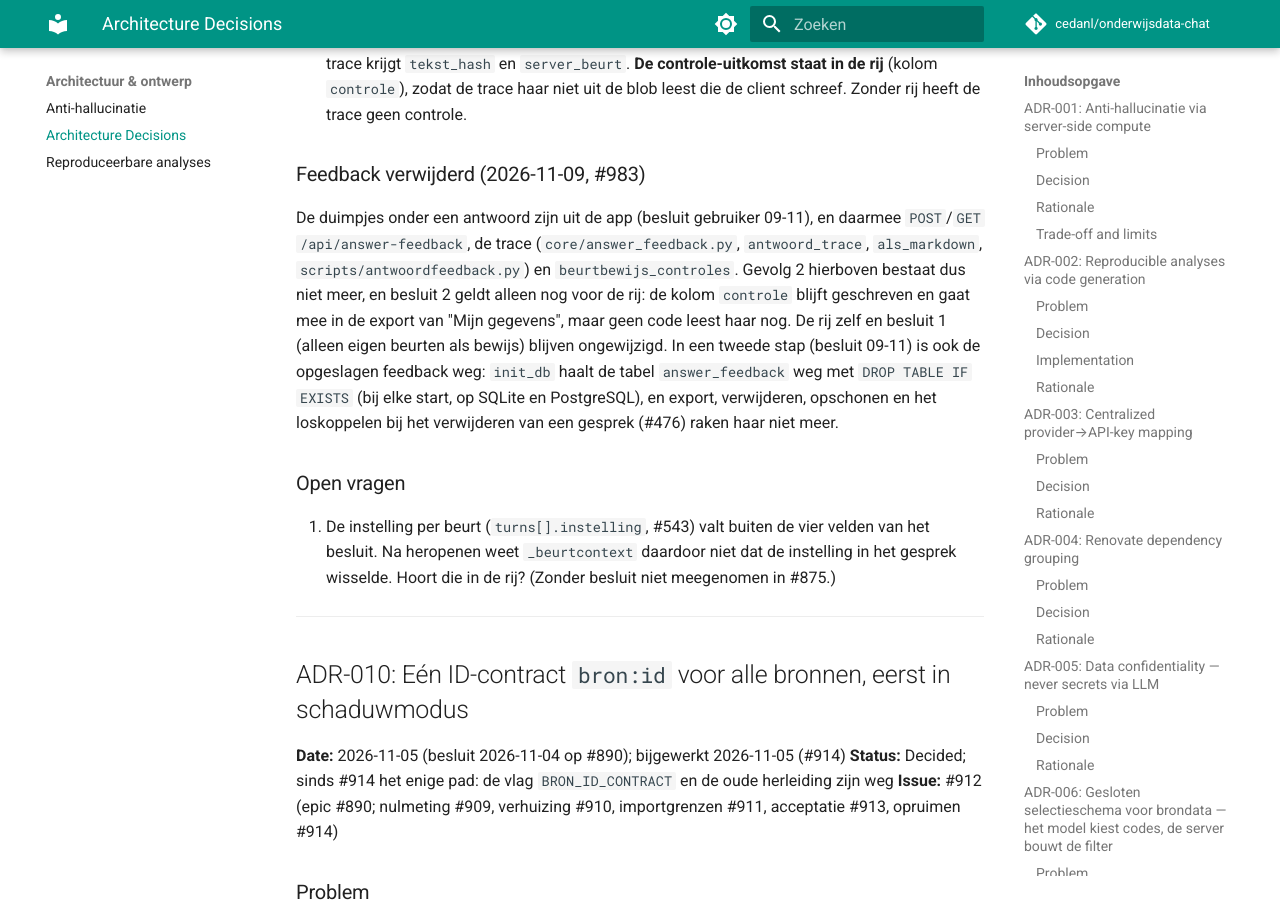
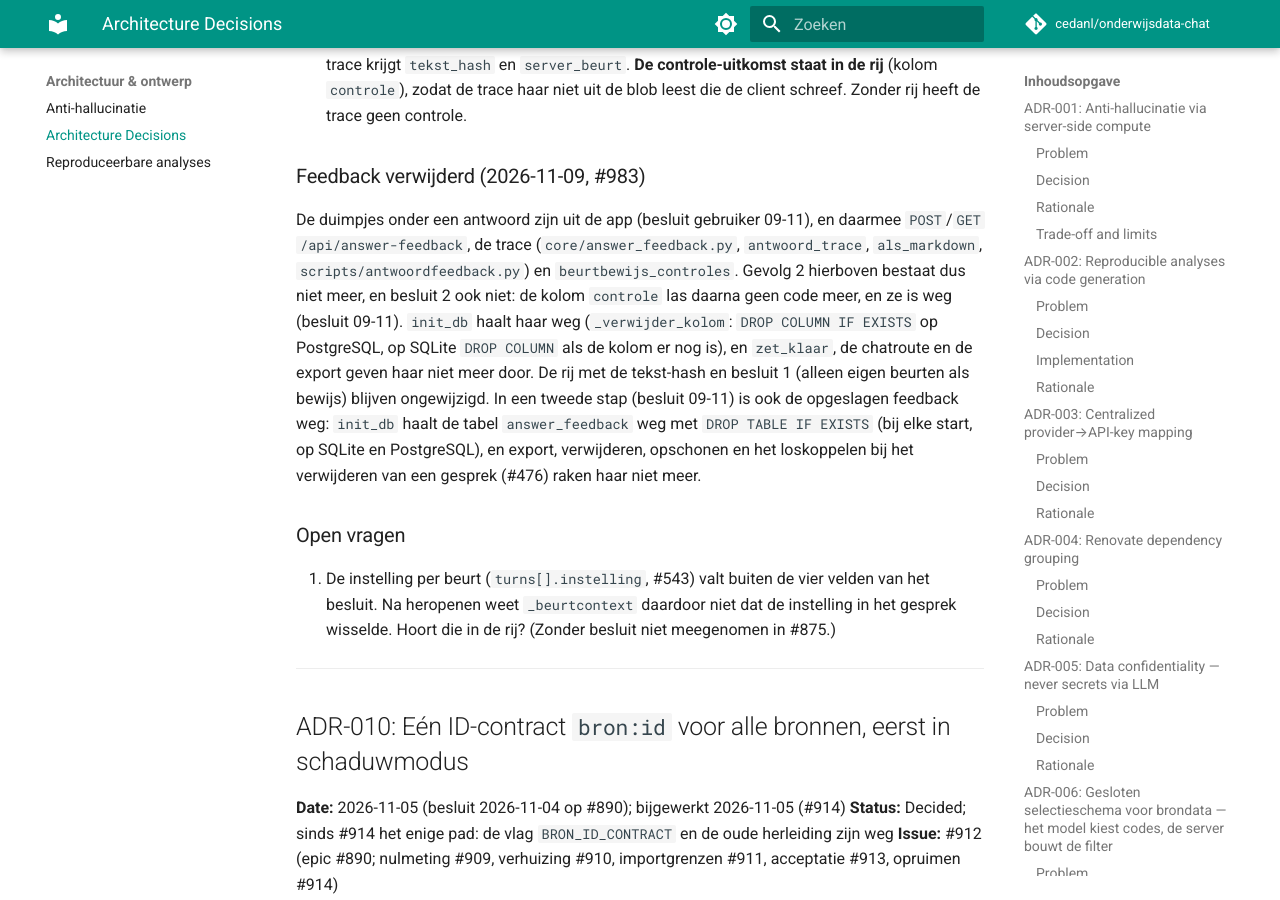
Before and after one commit to cedanl/onderwijsdata-chat, an MkDocs documentation site: the page built from docs/architecture-decisions.md, in a window 1280 px wide and 900 px high, scrolled down 15574 px. Built offline with MkDocs 1.6.1 and Material for MkDocs 9.7.7, drawn with Linux system fonts in a browser that asks for light colours; comment, search, counter and statistics services are not loaded; some of the changed text lies outside the part shown.

Commit message:
chore(persistence): de kolom controle uit beurtbewijs weg
Besluit gebruiker 09-11: na het weghalen van de feedbacktrace las geen code de kolom controle (#876) nog.

- init_db haalt de kolom weg met _verwijder_kolom: DROP COLUMN IF EXISTS op PostgreSQL, op SQLite
  DROP COLUMN als PRAGMA table_info haar nog noemt (SQLite >= 3.35). Idempotent, bij elke start.
- zet_klaar en voeg_samen hebben geen controle meer; de chatroute vangt de controle van message_end niet
  meer af (emit_beurt weg). save_beurtbewijs, beurtbewijs_voor en de export lezen en schrijven haar niet.
- De rij met de tekst-hash blijft: eerdere_antwoorden (getalcontrole na heropenen) leunt erop.
- ADR-009, docs/privacy.md, de privacytekst in de app en docs/api.md bijgewerkt; changelog-fragment, en
  het fragment van !889 zegt niet meer dat de kolom blijft.

Refs surf-internal/npuls/ceda/onderwijsdata-chat#983

Co-Authored-By: Claude Opus 5.5 <noreply@anthropic.com>
Claude-Session: https://claude.ai/code/session_01Q6io2Pb3ir2949QPhszLrz

```diff
--- a/docs/architecture-decisions.md
+++ b/docs/architecture-decisions.md
@@ -297,7 +297,7 @@ databundel kost één rapport daardoor tientallen seconden (mobiel ronde 8, N41)
 **Date:** 2026-11-03 (besluit 2026-10-30); bijgewerkt 2026-11-09 (besluiten op open vragen 1 en 2; feedback verwijderd)
 **Status:** Decided; stap 1 gebouwd (#875: tabel, schrijven, herstellen, levenscyclus), stap 2 gebouwd (#876: alleen
 eigen beurten als bewijs na heropenen, de controle in de rij en `server_beurt` in de feedbacktrace); feedback per
-antwoord verwijderd 09-11 (#983), de feedbacktrace is daarmee weg
+antwoord verwijderd 09-11 (#983), de feedbacktrace en de kolom `controle` zijn daarmee weg
 **Issue:** #784 (raakt #472, #677, #760, #785)
 
 ### Problem
@@ -357,7 +357,9 @@ Nieuwe tabel `beurtbewijs`, in `_SCHEMA` van `persistence/db.py` (dezelfde DDL v
 | `rekenbewijs` | TEXT NOT NULL | JSON-lijst van `{tool, argumenten, resultaat}`: wat `record_rekenbewijs` sinds de vorige beurt toevoegde |
 | `kaarten` | TEXT NOT NULL | JSON `{data_key: {...}}`: de kaarten die deze beurt tekende, alleen met de velden van `_KAARTREGEL_ARGUMENTEN` (geen titel en geen rijen, #211) |
 | `created_at` | TEXT NOT NULL | ISO-tijd van `message_end` |
-| `controle` | TEXT NOT NULL DEFAULT `'[]'` | JSON-lijst met de meldingen die `message_end` als `controle` droeg (#876, besluit 2). Toegevoegd met `_voeg_kolom_toe` in `_migrate`; een rij van daarvóór heeft een lege lijst |
+
+Van #876 tot #983 had de tabel ook een kolom `controle` (de meldingen van `message_end`, besluit 2); `_migrate` haalt
+haar weg (`_verwijder_kolom`).
 
 Primaire sleutel `(username, conv_id, tekst_hash)`. Die dekt ook beide leesvragen: per gesprek, en per gesprek en hash.
 
@@ -417,7 +419,7 @@ app.
 - **"Verwijder al mijn gegevens"** (`persistence/verwijderen.py`): één `DELETE ... WHERE username = ?` in `DELETES`, en
   de klaarstaande rijen van de gebruiker gaan uit het geheugen, zoals bij `recepten.vergeet_gebruiker`.
 - **Export** (`persistence/export.py`): een soort `beurtbewijs` met `conv_id`, `tekst_hash`, `lineage`, `rekenbewijs`,
-  `kaarten`, `controle` (sinds #876) en `created_at`, in de volgorde van `DELETES` (`tests/test_mijn_gegevens_verwijderen.py` bewaakt dat).
+  `kaarten` en `created_at` (van #876 tot #983 ook `controle`), in de volgorde van `DELETES` (`tests/test_mijn_gegevens_verwijderen.py` bewaakt dat).
 - **Log:** op INFO alleen aantallen en kenmerken, nooit lineage, argumenten of resultaten (#475).
 
 ### Migratie
@@ -463,9 +465,11 @@ app.
 ### Feedback verwijderd (2026-11-09, #983)
 De duimpjes onder een antwoord zijn uit de app (besluit gebruiker 09-11), en daarmee `POST`/`GET /api/answer-feedback`,
 de trace (`core/answer_feedback.py`, `antwoord_trace`, `als_markdown`, `scripts/antwoordfeedback.py`) en
-`beurtbewijs_controles`. Gevolg 2 hierboven bestaat dus niet meer, en besluit 2 geldt alleen nog voor de rij: de
-kolom `controle` blijft geschreven en gaat mee in de export van "Mijn gegevens", maar geen code leest haar nog. De rij
-zelf en besluit 1 (alleen eigen beurten als bewijs) blijven ongewijzigd. In een tweede stap (besluit 09-11) is ook de
+`beurtbewijs_controles`. Gevolg 2 hierboven bestaat dus niet meer, en besluit 2 ook niet: de kolom `controle` las
+daarna geen code meer, en ze is weg (besluit 09-11). `init_db` haalt haar weg (`_verwijder_kolom`: `DROP COLUMN IF
+EXISTS` op PostgreSQL, op SQLite `DROP COLUMN` als de kolom er nog is), en `zet_klaar`, de chatroute en de export
+geven haar niet meer door. De rij met de tekst-hash en besluit 1 (alleen eigen beurten als bewijs) blijven
+ongewijzigd. In een tweede stap (besluit 09-11) is ook de
 opgeslagen feedback weg: `init_db` haalt de tabel `answer_feedback` weg met `DROP TABLE IF EXISTS` (bij elke start,
 op SQLite en PostgreSQL), en export, verwijderen, opschonen en het loskoppelen bij het verwijderen van een gesprek
 (#476) raken haar niet meer.
--- a/frontend/src/components/PrivacyInhoud.jsx
+++ b/frontend/src/components/PrivacyInhoud.jsx
@@ -76,8 +76,8 @@ export default function PrivacyInhoud() {
         </li>
         <li>
           <strong>Bewijs per antwoord</strong>: bij elk antwoord op data bewaart de server waar de data vandaan kwam
-          (bron en selectie), de uitkomsten van berekeningen, de kolommen van kaarten en de meldingen van de controles
-          onder het antwoord, onder een hash van de antwoordtekst. Zo geeft een rapport op een heropend gesprek hetzelfde
+          (bron en selectie), de uitkomsten van berekeningen en de kolommen van kaarten, onder een hash van de
+          antwoordtekst. Zo geeft een rapport op een heropend gesprek hetzelfde
           resultaat als in het gesprek zelf. Je vraag en het antwoord staan er niet in. Gaat weg met het gesprek, of na
           {gesprek} dagen als het gesprek er niet meer is, of eerder als je al je gegevens verwijdert.
         </li>
```
Also changed, not shown: changelog.d/983-controle-kolom-weg.md (added, +9 -0 lines), changelog.d/983-feedbackdata-opruimen.md (+1 -1 lines), docs/api.md (+1 -1 lines), docs/privacy.md (+1 -1 lines), 10 other files.
